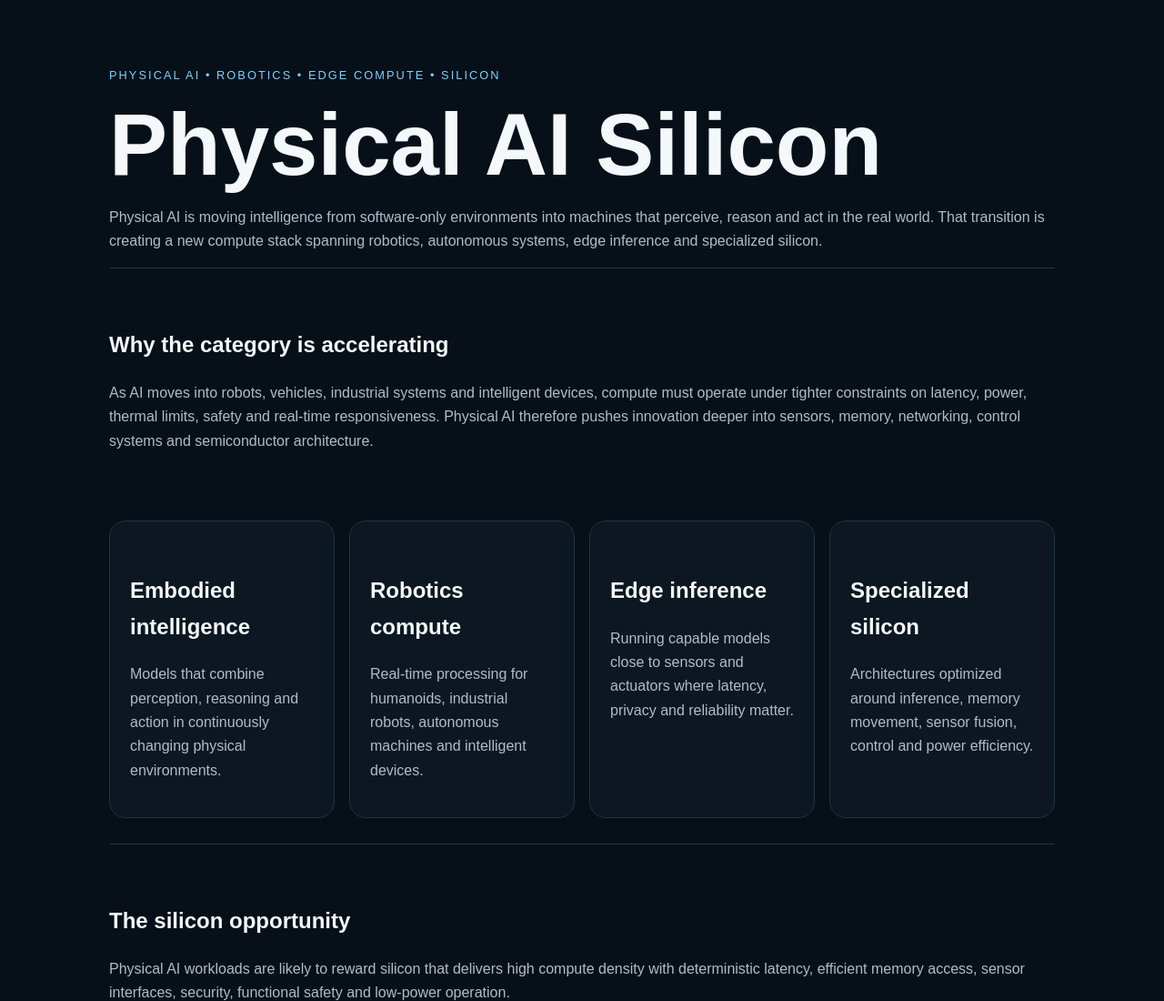
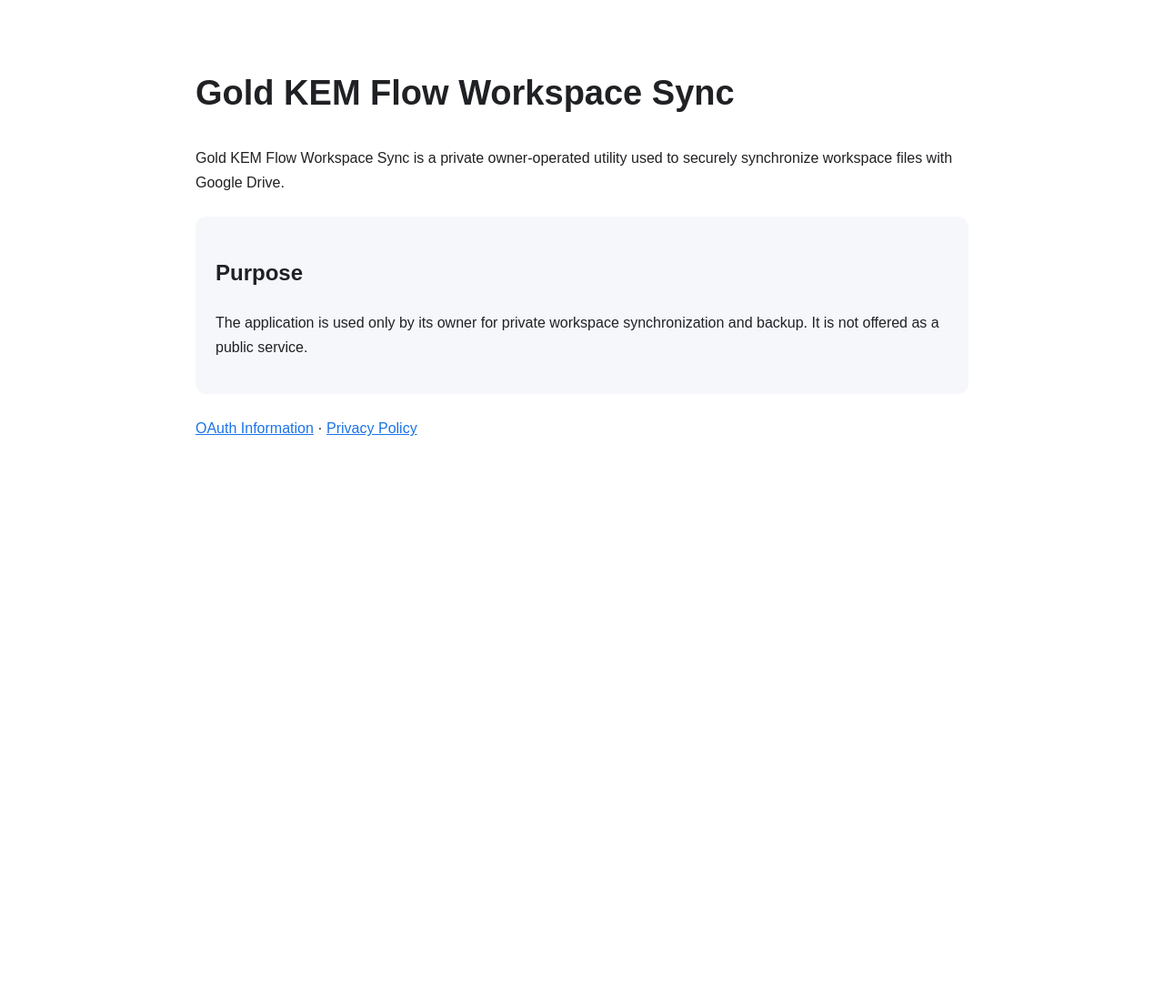
Before and after one commit to pcyuan87/goldkemflow-site, a plain HTML site: page index.html in a window 1280 px wide. Shown: the top 1100 px of the page at 91% size. After the commit the page ends 800 px from the top, so only its background shows below. Drawn offline with Linux system fonts and the light colour scheme.

Commit message:
Update index.html

```diff
--- a/index.html
+++ b/index.html
@@ -1,10 +1,22 @@
-<!doctype html><html><head><meta charset="utf-8"><meta name="viewport" content="width=device-width,initial-scale=1">
-<title>Physical AI Silicon</title><meta name="description" content="Physical AI Silicon — robotics, embodied intelligence, edge inference and semiconductor infrastructure."><style>body{margin:0;background:#071018;color:#f4f8fb;font-family:Arial,Helvetica,sans-serif;line-height:1.65}main{max-width:1040px;margin:auto;padding:72px 28px}h1{font-size:clamp(3rem,8vw,6rem);line-height:.98;margin:.2em 0}h2{margin-top:34px}p,li{color:#aebdca}.eyebrow{letter-spacing:.16em;text-transform:uppercase;color:#7ed0ff;font-size:.8rem}.grid{display:grid;grid-template-columns:repeat(auto-fit,minmax(230px,1fr));gap:16px;margin:28px 0}.card{padding:22px;border:1px solid #1e3445;border-radius:18px;background:#0c1721}.pill{display:inline-block;padding:7px 11px;margin:5px;border:1px solid #1e3445;border-radius:999px}.section{padding:30px 0;border-top:1px solid #1e3445}footer{margin-top:44px;padding-top:24px;border-top:1px solid #1e3445;color:#8596a5}a{color:#9edaff}.small{font-size:.9rem;color:#8596a5}</style></head><body><main>
-<div class="eyebrow">Physical AI • Robotics • Edge Compute • Silicon</div><h1>Physical AI Silicon</h1>
-<p>Physical AI is moving intelligence from software-only environments into machines that perceive, reason and act in the real world. That transition is creating a new compute stack spanning robotics, autonomous systems, edge inference and specialized silicon.</p>
-<section class="section"><h2>Why the category is accelerating</h2><p>As AI moves into robots, vehicles, industrial systems and intelligent devices, compute must operate under tighter constraints on latency, power, thermal limits, safety and real-time responsiveness. Physical AI therefore pushes innovation deeper into sensors, memory, networking, control systems and semiconductor architecture.</p></section>
-<div class="grid"><div class="card"><h2>Embodied intelligence</h2><p>Models that combine perception, reasoning and action in continuously changing physical environments.</p></div><div class="card"><h2>Robotics compute</h2><p>Real-time processing for humanoids, industrial robots, autonomous machines and intelligent devices.</p></div><div class="card"><h2>Edge inference</h2><p>Running capable models close to sensors and actuators where latency, privacy and reliability matter.</p></div><div class="card"><h2>Specialized silicon</h2><p>Architectures optimized around inference, memory movement, sensor fusion, control and power efficiency.</p></div></div>
-<section class="section"><h2>The silicon opportunity</h2><p>Physical AI workloads are likely to reward silicon that delivers high compute density with deterministic latency, efficient memory access, sensor interfaces, security, functional safety and low-power operation.</p><div><span class="pill">AI accelerators</span><span class="pill">Robotics SoCs</span><span class="pill">Edge inference</span><span class="pill">Sensor fusion</span><span class="pill">Chiplets</span><span class="pill">Advanced packaging</span><span class="pill">Silicon photonics</span></div></section>
-<section class="section"><h2>Where value may emerge</h2><p>The Physical AI stack spans foundation models, robotics software, simulation, sensors, actuators, networking, edge compute and semiconductor infrastructure. The most durable platforms may be those that make intelligent machines faster, safer, more efficient and easier to deploy at scale.</p></section>
-<footer><p>PhysicalAISilicon.com is an independent informational presence and is not affiliated with any semiconductor, robotics or AI company.</p><p><strong>Strategic partnership and domain acquisition inquiries are welcome.</strong></p></footer>
-</main></body></html>
+<!doctype html>
+<html>
+<head>
+<meta charset="utf-8">
+<meta name="viewport" content="width=device-width,initial-scale=1">
+<title>Gold KEM Flow Workspace Sync</title>
+<style>
+body{font-family:Arial,sans-serif;max-width:850px;margin:70px auto;padding:0 25px;line-height:1.7;color:#202124}
+h1{font-size:38px}a{color:#1a73e8}
+.card{background:#f5f7fa;padding:22px;border-radius:12px;margin:24px 0}
+</style>
+</head>
+<body>
+<h1>Gold KEM Flow Workspace Sync</h1>
+<p>Gold KEM Flow Workspace Sync is a private owner-operated utility used to securely synchronize workspace files with Google Drive.</p>
+<div class="card">
+<h2>Purpose</h2>
+<p>The application is used only by its owner for private workspace synchronization and backup. It is not offered as a public service.</p>
+</div>
+<p><a href="oauth.html">OAuth Information</a> · <a href="privacy.html">Privacy Policy</a></p>
+</body>
+</html>
```
